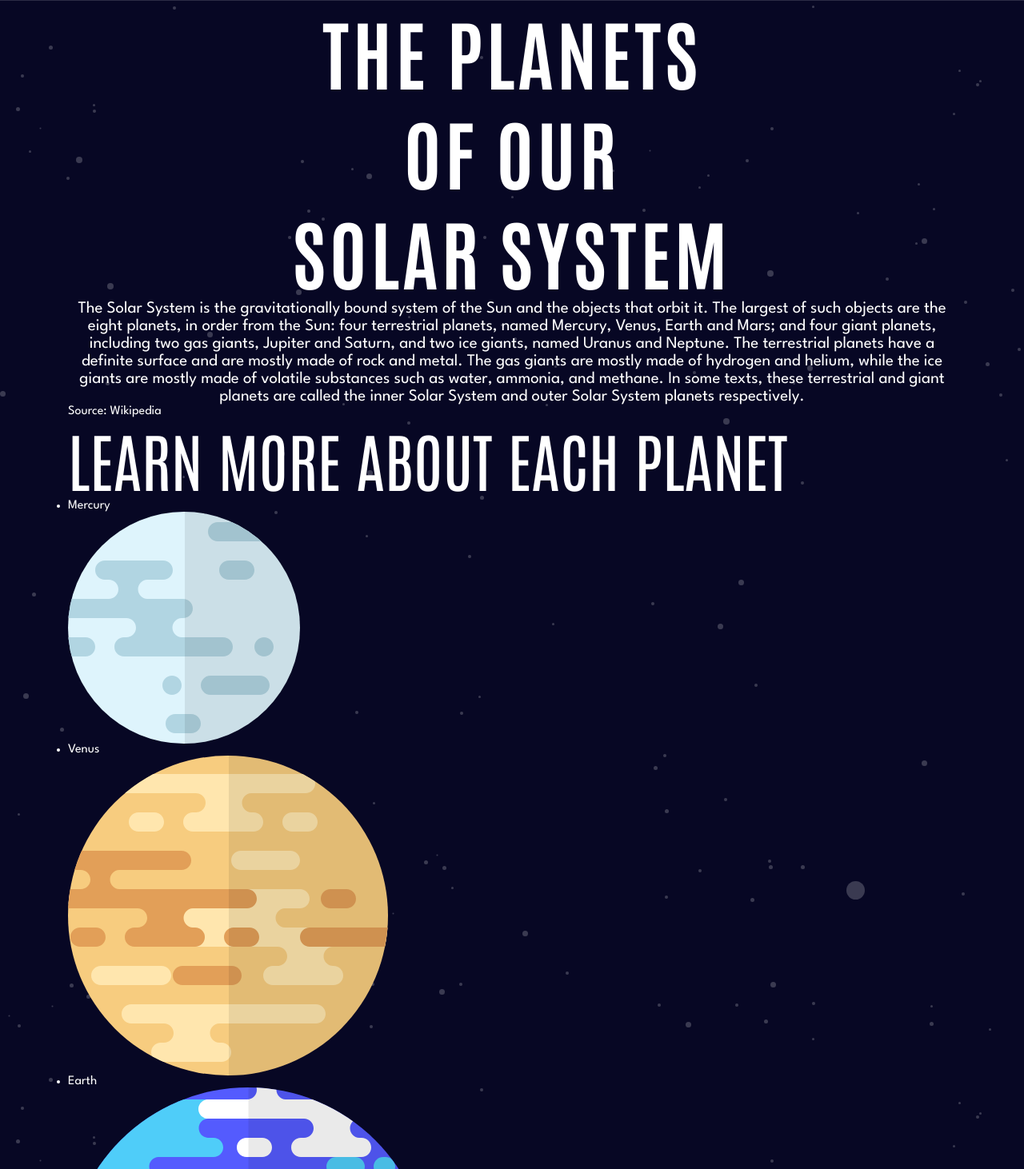
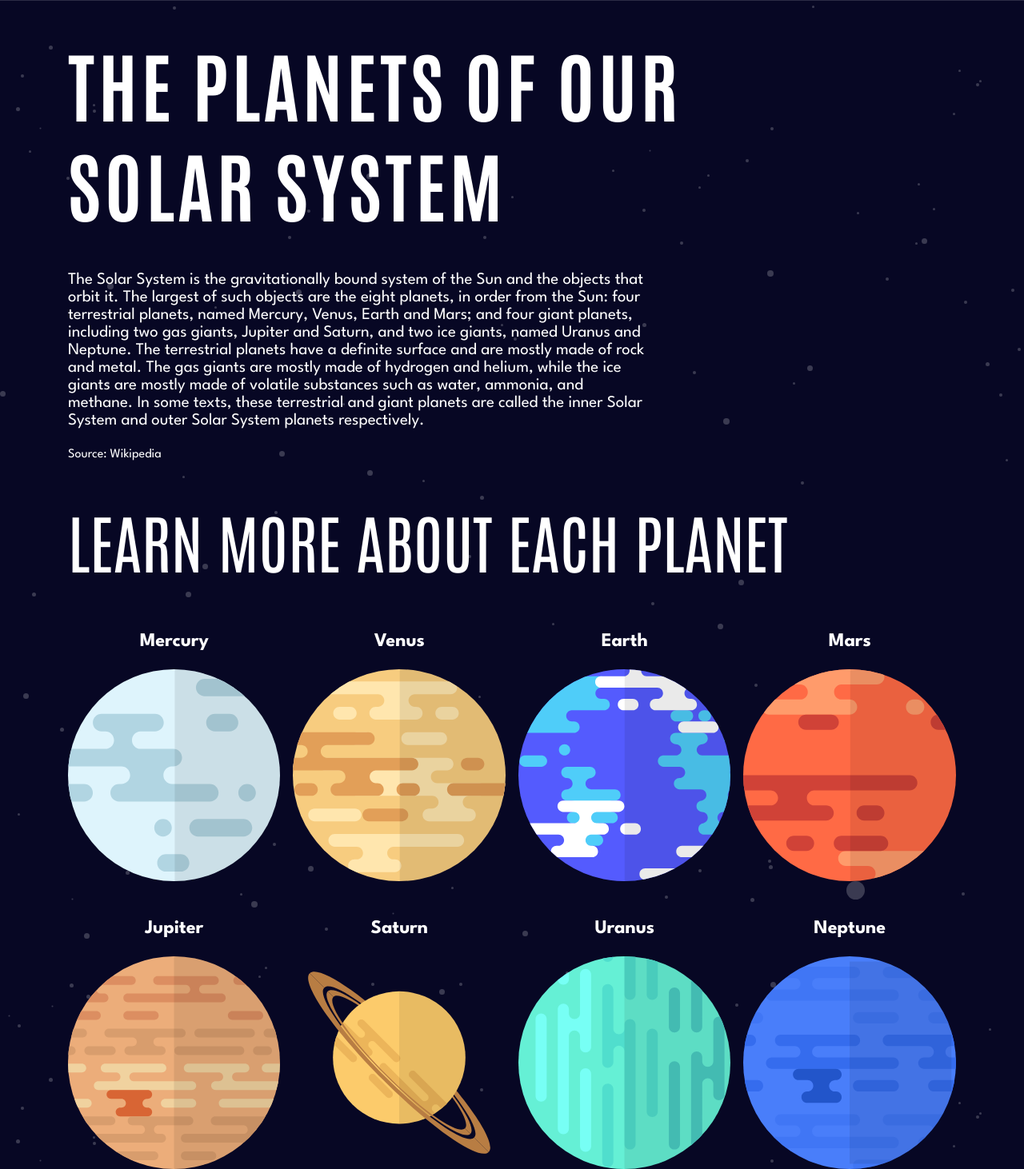
Before and after one commit to Dudeldups/FM-planets-fact-site, a React (Vite) app: page / in a window 1280 px wide. Shown: the part 68-1530 px from the top of the page at 80% size. Built offline with nearby package versions, Linux system fonts and the light colour scheme.

Commit message:
added home styling

```diff
--- a/src/pages/Home/Home.scss
+++ b/src/pages/Home/Home.scss
@@ -2,8 +2,48 @@
 
 .home {
   &__title {
+    margin-top: 2.5rem;
+    max-width: 19ch;
+
     & span {
       display: block;
+
+      @include mq($bp-desktop) {
+        display: inline;
+      }
+    }
+  }
+
+  &__desc {
+    margin-block: 3rem 1.5rem;
+    max-width: 60ch;
+
+    @include mq($until: $bp-desktop) {
+      margin-inline: auto;
+    }
+  }
+
+  &__subtitle {
+    margin-top: 3rem;
+  }
+
+  &__planet-list {
+    list-style: none;
+    display: grid;
+    gap: 1rem;
+    justify-items: center;
+    margin-top: 2rem;
+
+    @include mq($bp-desktop) {
+      grid-template-columns: repeat(4, 1fr);
+    }
+
+    @include mq(1440px) {
+      grid-template-columns: repeat(8, 1fr);
+    }
+
+    & figcaption {
+      margin-block: 2rem 1.5rem;
     }
   }
 }
--- a/src/pages/Home/Home.tsx
+++ b/src/pages/Home/Home.tsx
@@ -9,7 +9,7 @@ export default function Home() {
 
   return (
     <article className="home">
-      <header>
+      <header className="home__header">
         <h1 className="home__title">
           The planets <span>of our</span> Solar System
         </h1>
@@ -37,23 +37,22 @@ export default function Home() {
           </footer>
         </blockquote>
       </header>
-      <ul>
-        <h2>Learn more about each planet</h2>
+      <h2 className="home__subtitle">Learn more about each planet</h2>
+      <ul className="home__planet-list">
         {data.map(planet => (
-          <Link
-            key={planet.name}
-            to={`/${planet.name}/overview`}
-            title={planet.name}>
-            <li>
+          <li key={planet.name}>
+            <Link to={`/${planet.name}/overview`} title={planet.name}>
               <figure>
-                <figcaption>{planet.name}</figcaption>
+                <figcaption className="home__planet-name">
+                  {planet.name}
+                </figcaption>
                 <img
                   src={planet.images.planet}
                   alt={`An illustration of ${planet.name}`}
                 />
               </figure>
-            </li>
-          </Link>
+            </Link>
+          </li>
         ))}
       </ul>
     </article>
--- a/src/scss/base/_typography.scss
+++ b/src/scss/base/_typography.scss
@@ -52,17 +52,27 @@ body {
 }
 
 .home {
+  text-align: center;
+
+  @include mq($bp-desktop) {
+    text-align: left;
+  }
+
   &__title {
     font-size: get-clamp(2.5 * 1.2, 5 * 1.2, 23, $bp-desktop);
     line-height: 130%;
     letter-spacing: get-clamp(0.12rem, 0.3rem, 23, $bp-desktop);
     font-weight: 700;
-    text-align: center;
   }
 
   &__desc {
     font-size: get-clamp(0.9, 1.3, 25rem, $bp-desktop);
     line-height: 1.375rem;
+  }
+
+  &__planet-name {
+    font-size: get-clamp(1.2, 1.5, 23rem, $bp-desktop);
+    font-weight: 700;
     text-align: center;
   }
 }
@@ -79,7 +89,7 @@ body {
   }
 
   &__desc {
-    font-size: get-clamp(0.875, 0.875rem, $bp-tablet, $bp-desktop);
+    font-size: get-clamp(0.875, 1.1rem, $bp-tablet, $bp-desktop);
     line-height: 1.375rem;
     color: rgba($clr-white, 0.8);
 
@@ -108,6 +118,10 @@ body {
     font-weight: 700;
     text-transform: uppercase;
 
+    @include mq($bp-desktop) {
+      font-size: 1rem;
+    }
+
     &:not(.active) {
       color: rgba($clr-white, 0.5);
     }
@@ -128,6 +142,11 @@ body {
     font-family: "Antonio";
     font-size: get-clamp(1.25, 1.5, 24rem, $bp-tablet);
     letter-spacing: -0.04688rem;
+
+    @include mq($bp-desktop) {
+      font-size: 2.5rem;
+      letter-spacing: -0.09375rem;
+    }
   }
 }
 
```
